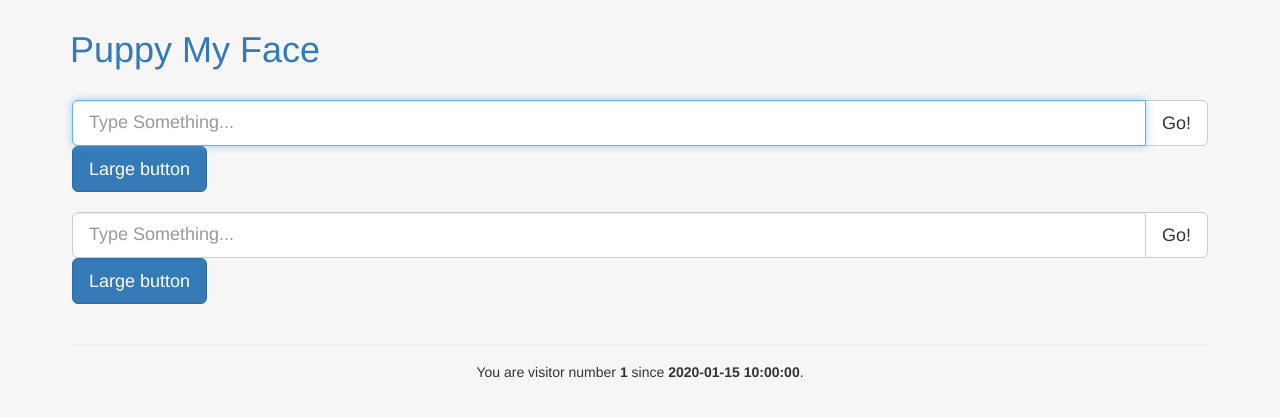
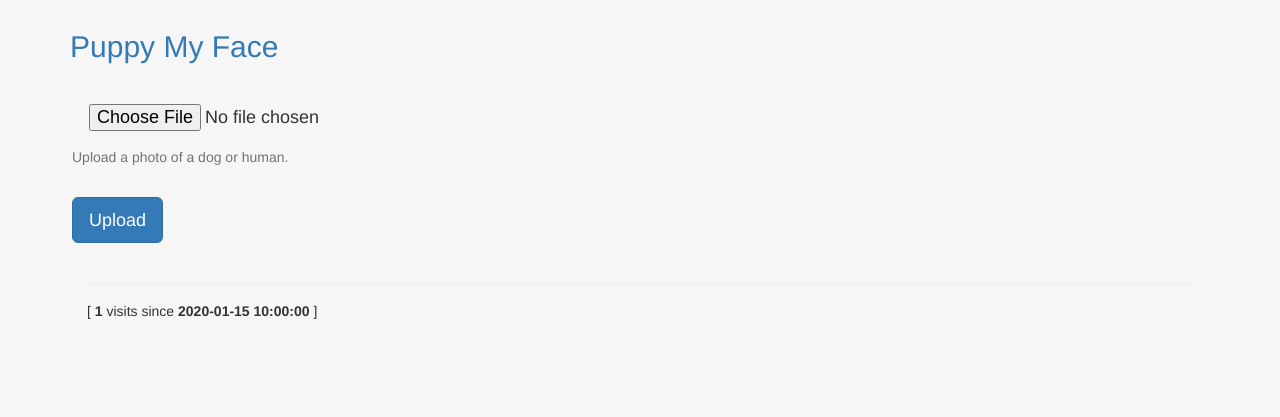
Before and after one commit to hosseinSey/puppymyface, a Flask app: template web_engine/templates/first_page.html in a window 1280 px wide. Shown: the top 417 px of the page. Run offline with Flask 2, Linux system fonts and the light colour scheme; the template is opened without the code that fills it: most values are stand-ins (such as "Sample title", 1, 10 or a date in 2020); some libraries are stand-ins or nearby versions.

Commit message:
Upload works on the local machine with Docker, but it doesn't work on EC2 instance

```diff
--- a/web_engine/route.py
+++ b/web_engine/route.py
@@ -1,33 +1,24 @@
-#from web_engine import app
+from web_engine import app
 
 # for running on the local machine:
-#if __name__ == '__main__':
-from flask import Flask
-app = Flask('web_engine') #app = Flask('web_engine')
+if __name__ == '__main__':
+    from flask import Flask
+    app = Flask('web_engine') #app = Flask('web_engine')
 
 import os
 from time import localtime, strftime
 from redis import Redis
-#from .config import BaseConfig
-class BaseConfig(object):
-    SECRET_KEY = 'none'
-    DEBUG = False
-    REDIS_HOST = 'redis'
-    REDIS_PORT = 6379
-
-
+from .config import BaseConfig
 from flask import render_template, request, redirect, url_for, send_from_directory
 from werkzeug import secure_filename
 
 ALLOWED_EXTENSIONS = set(['txt', 'pdf', 'png', 'jpg', 'jpeg', 'gif'])
 #UPLOAD_FOLDER = 'web_engine/uploads/'
-UPLOAD_FOLDER = 'uploads/'
+UPLOAD_FOLDER = '/tmp/uploads'
 
 app.config.from_object(BaseConfig)
 
-#redis = Redis(host = app.config['REDIS_HOST'], port = app.config['REDIS_PORT'])
-redis = None
-
+redis = Redis(host = app.config['REDIS_HOST'], port = app.config['REDIS_PORT'])
 
 def site_analytics():
     '''
@@ -41,21 +32,6 @@ def site_analytics():
         redis.set('first_visit_day', strftime("%d %b %Y", localtime()))
     redis.incr('hits')
 
-@app.route('/home')
-def home_page():
-    site_analytics()
-
-    return render_template('first_page.html',
-                           visit_number = redis.get('hits').decode(),
-                           since = redis.get('first_visit_day').decode())
-
-# We'll render HTML templates and access data sent by POST
-# using the request object from flask. Redirect and url_for
-# will be used to redirect the user once the upload is done
-# and send_from_directory will help us to send/show on the
-# browser the file that the user just uploaded
-
-
 # For a given file, return whether it's an allowed type or not
 def allowed_file(filename):
     return '.' in filename and \
@@ -65,8 +41,12 @@ def allowed_file(filename):
 # jQuery is loaded to execute the request and update the
 # value of the operation
 @app.route('/')
-def index():
-    return render_template('index.html')
+def home():
+    site_analytics()
+
+    return render_template('first_page.html',
+                           visit_number = redis.get('hits').decode(),
+                           since = redis.get('first_visit_day').decode())
 
 # Route that will process the file upload
 @app.route('/upload', methods=['POST'])
--- a/web_engine/templates/base.html
+++ b/web_engine/templates/base.html
@@ -16,7 +16,7 @@
 		<div class="row">
 			<div class="col-xs-12">
 			<a href="/">
-			<h1>Puppy My Face</h1>
+			<h2>Puppy My Face</h2>
 			</a>
 			</div>
 		</div>
@@ -24,10 +24,10 @@
 		{% block content %}
 		{% endblock %}
 		</div>
-		<div class="row">
-			<div class="col-xs-12 text-center info">
+		<div class="row" style="margin-left:2px; margin-right:2px;">
+			<div class="col-xs-12">
 				<hr>
-				<h5>You are visitor number <b>{{ visit_number }}</b> since <b>{{ since }}</b>.</h5>
+				<h5>[ <b>{{ visit_number }}</b> visits since <b>{{ since }}</b> ]</h5>
 			</div>
 		</div>
 
--- a/web_engine/templates/first_page.html
+++ b/web_engine/templates/first_page.html
@@ -4,40 +4,19 @@
 
 	<br>
 
-	<form class="form-horizontal">
+	<form class="form-horizontal" action= "upload" method="post" enctype="multipart/form-data">
 		<div class="row" style="margin-left:2px; margin-right:2px;">
 			<div class="col-sm-12">
 				<div class="input-group input-group-lg">
-					<input type="text" class="form-control" placeholder="Type Something..." name="q" value="{{search_expr}}" autofocus>
-					<span class="input-group-btn">
-						<button class="btn btn-default" type="submit">Go!</button>
-					</span>
-				</div><!-- /input-group -->
-					<button type="button" class="btn btn-primary btn-lg">Large button</button>
-			</div><!-- /.col-lg-6 -->
+					<input type="file" name="file" class="btn btn-lg">
+				    <p class="help-block">Upload a photo of a dog or human.</p>
+				    <br />
+					<input type="submit" class="btn btn-primary btn-lg" value="Upload">
+				</div>
+			</div>
 		</div>
 	</form>
 
-	</br>
-
-	<form class="form-horizontal">
-		<div class="row" style="margin-left:2px; margin-right:2px;">
-			<div class="col-sm-12">
-				<div class="input-group input-group-lg">
-					<input type="input" class="form-control" placeholder="Type Something..." name="q" value="{{search_expr}}" autofocus>
-					<span class="input-group-btn">
-						<button class="btn btn-default" type="submit">Go!</button>
-					</span>
-				</div><!-- /input-group -->
-					<button type="button" class="btn btn-primary btn-lg">Large button</button>
-			</div><!-- /.col-lg-6 -->
-		</div>
-	</form>
-	</br>
-
-
-
-
-	{{search_results | safe}}
+	<br />
 
 {% endblock %}
```
Also changed, not shown: web_engine/config.py (+0 -8 lines), 2 other files.
